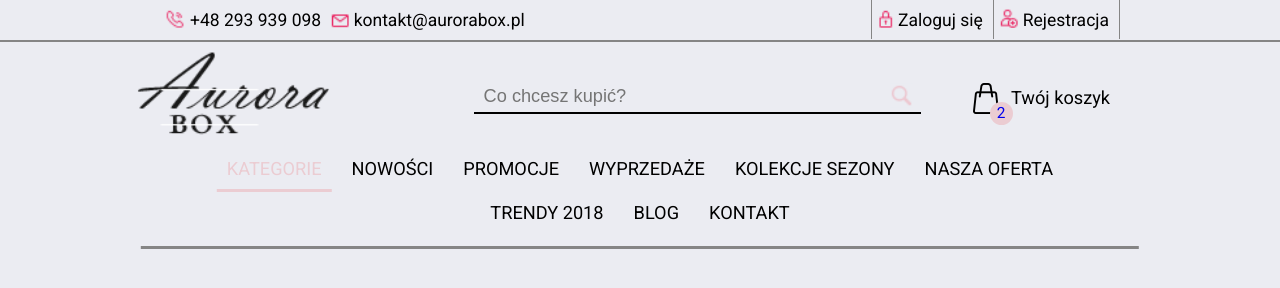
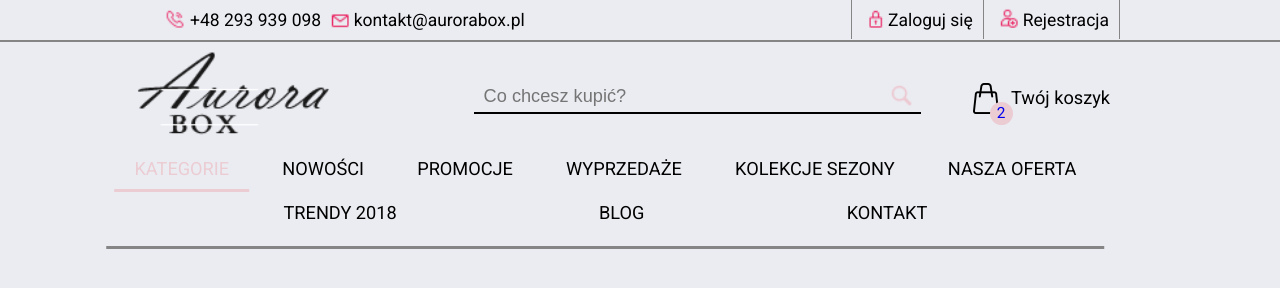
Before and after one commit to Dignitaz/Aurora_recruitment_task, a website: page index.html in a window 1280 px wide. Shown: the top 288 px of the page. Drawn offline with nearby package versions, Linux system fonts and the light colour scheme; files that its build step writes are made by us from their sources.

Commit message:
final version

```diff
--- a/nav.html
+++ b/nav.html
@@ -23,7 +23,7 @@
                 <div class="swiping-menu__right ">
                     <ul class="swiping-menu_categories">
                         <li class="swiping-menu_categories hover-link">Zaloguj się</li>
-                        <li class="swiping-menu_categories hover-link">Zarejestruj się</li>
+                        <li class="swiping-menu_categories hover-link">Załóż konto</li>
                     </ul>
                 </div>
 
--- a/scss/header.scss
+++ b/scss/header.scss
@@ -60,6 +60,7 @@ header{
                     padding: 5px;
                     margin-right: 5px;
                     margin-left: 5px;
+                    flex-grow: 1;
                 }
                 input:focus{
                     border: none;
--- a/scss/nav.scss
+++ b/scss/nav.scss
@@ -3,7 +3,7 @@
 header{
     position: relative;
     .menupanel{
-         width: 100%;
+        //  width: 150%;
         &__mobile{
             display: flex;
             flex-direction: column;
@@ -123,20 +123,22 @@ header{
             display: none;
             flex-direction: row;
             justify-content: center;
+            align-items: center;
+            width: 130%;
             transform: translate(-15%);
             &--list{
                 .classic-menu-list{
                     display: flex;
                     flex-direction: row;
                     flex-wrap: wrap;
-                    justify-content: center;
-                    width: 130%;
+                    justify-content: space-evenly;
+                    width: 100%;
                     padding-bottom: 10px;
                     border-bottom: 3px solid $text-color-expire;
                     .classic-menu-category{
                         position: relative;
                         list-style: none;
-                        padding: 10px 10px 10px;
+                        padding: 10px 20px 10px;
                         margin: 0 5px;
                         text-transform: uppercase;
                         font-size: 1.2rem;
--- a/scss/topHeader.scss
+++ b/scss/topHeader.scss
@@ -46,7 +46,8 @@ header{
                     display: inline;
                     padding: 10px;
                     padding-top: 14px;
-                    padding-left: 0px;
+                    padding-left: 10px;
+                    padding-right: 10px;
                     border-left: 1px solid $text-color-expire;
                     border-right: 1px solid $text-color-expire;
                 }
@@ -55,7 +56,8 @@ header{
                     padding: 10px;
                     padding-top: 14px;
                     border-right: 1px solid $text-color-expire;
-                    padding-left: 0px;
+                    padding-left: 10px;
+                    padding-right: 10px;
                 }
                 .aside-hover{
                     transition: 0.5s;
```
Also changed, not shown: docs/index.html (+1 -1 lines), README.md, docs/css/all.css.
